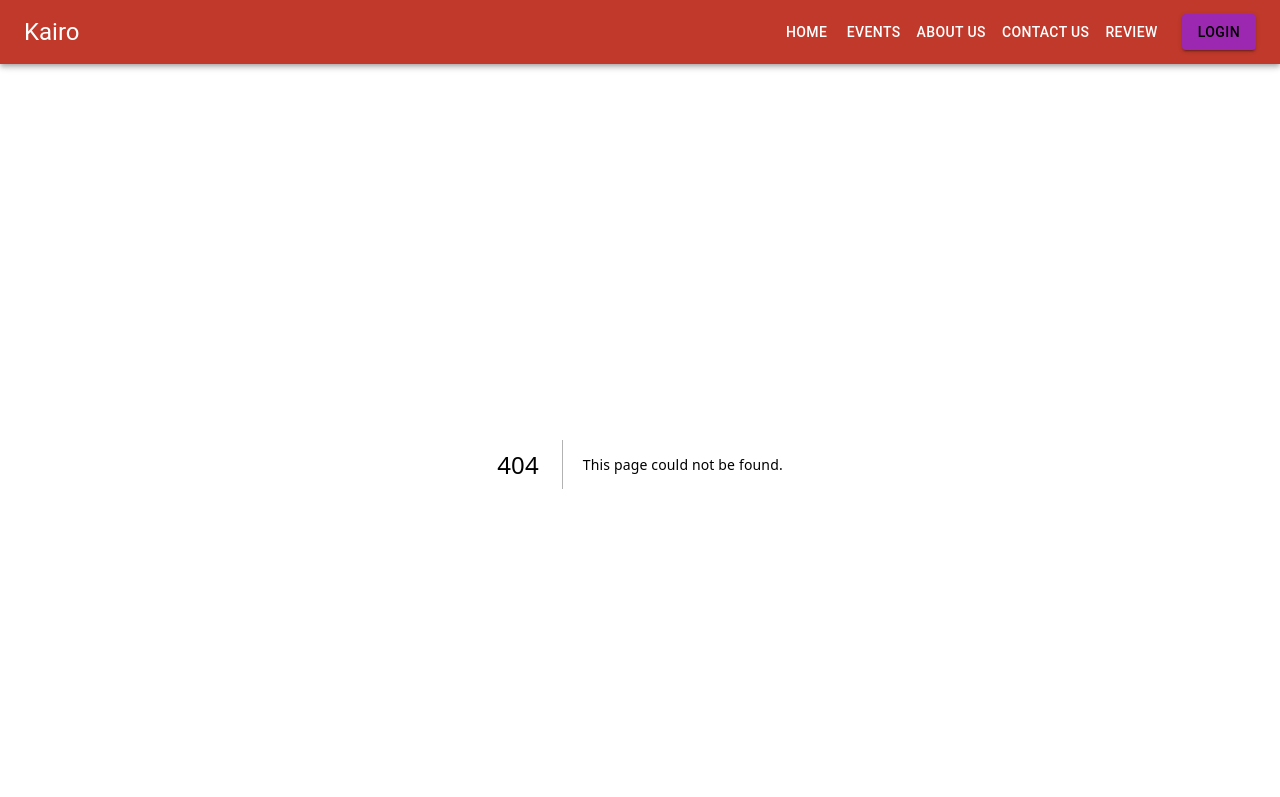
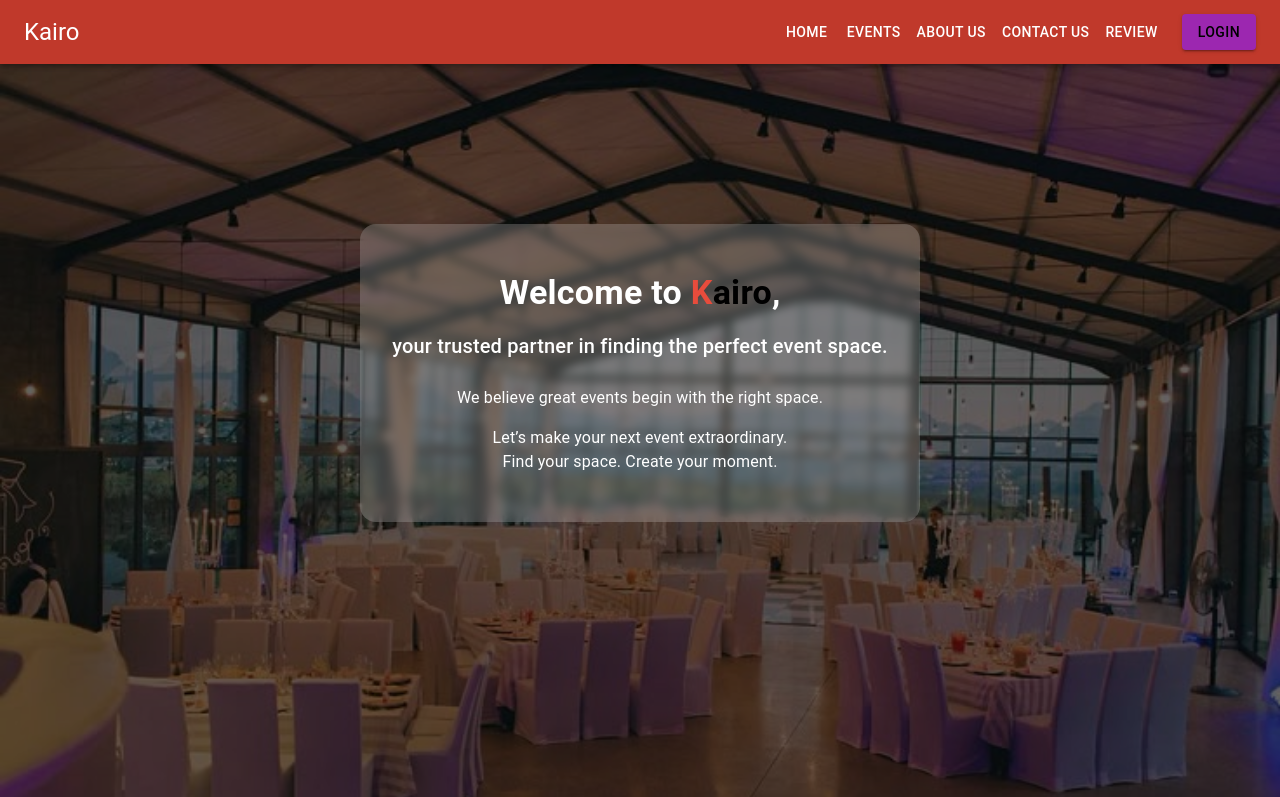
Before and after one commit to Linc2301/Kairo-EMS, a Next.js app: page /about in a window 1280 px wide. Before the commit this address had no page. Shown: the top 797 px of the page. Built offline with nearby package versions, Linux system fonts and the light colour scheme.

Commit message:
about update

```diff
--- /dev/null
+++ b/app/about/page.js
@@ -0,0 +1,85 @@
+'use client';
+
+import { Box, Typography, Container, Button } from '@mui/material';
+import Image from 'next/image';
+
+export default function HomePage() {
+    return (
+        <Box sx={{ minHeight: '100vh', position: 'relative' }}>
+            {/* Hero Background */}
+            <Box
+                sx={{
+                    position: 'absolute',
+                    top: 0,
+                    left: 0,
+                    width: '100%',
+                    height: '100%',
+                    zIndex: -1,
+                    overflow: 'hidden',
+                }}
+            >
+                <Image
+                    src="/assets/party-hall.jpg" // place your image as /public/hero-bg.png
+                    alt="Hero Background"
+                    layout="fill"
+                    objectFit="cover"
+                />
+                <Box
+                    sx={{
+                        position: 'absolute',
+                        width: '100%',
+                        height: '100%',
+                        backgroundColor: 'rgba(0, 0, 0, 0.6)', // dark overlay
+                    }}
+                />
+            </Box>
+
+            {/* Hero Content */}
+            <Container
+                sx={{
+                    pt: 20,
+                    textAlign: 'center',
+                    color: '#fff',
+                    display: 'flex',
+                    flexDirection: 'column',
+                    alignItems: 'center',
+                }}
+            >
+                <Box
+                    sx={{
+                        backgroundColor: 'rgba(255, 255, 255, 0.2)',
+                        borderRadius: 4,
+                        px: 4,
+                        py: 6,
+                        backdropFilter: 'blur(5px)',
+                        maxWidth: 700,
+                    }}
+                >
+                    <Typography variant="h4" fontWeight="bold" mb={2}>
+                        Welcome to{' '}
+                        <Box component="span" sx={{ color: '#e74c3c', fontWeight: 'bold' }}>
+                            K
+                        </Box>
+                        <Box component="span" sx={{ color: '#000' }}>
+                            airo
+                        </Box>
+                        ,
+                    </Typography>
+
+                    <Typography variant="h6" mb={3}>
+                        your trusted partner in finding the perfect event space.
+                    </Typography>
+
+                    <Typography variant="body1" mb={2}>
+                        We believe great events begin with the right space.
+                    </Typography>
+
+                    <Typography variant="body1">
+                        Let’s make your next event extraordinary. <br />
+                        Find your space. Create your moment.
+                    </Typography>
+                </Box>
+            </Container>
+        </Box>
+    );
+}
--- a/app/components/navbar.js
+++ b/app/components/navbar.js
@@ -7,7 +7,7 @@ const navItems = [
     { label: 'Events', path: '/events' },
     { label: 'About Us', path: '/about' },
     { label: 'Contact Us', path: '/contactpage' },
-    { label: 'Review', path: '/review'}
+    { label: 'Review', path: '/review' }
 ];
 
 export default function Navbar() {
```
Also changed, not shown: public/assets/party-hall.jpg (added).
